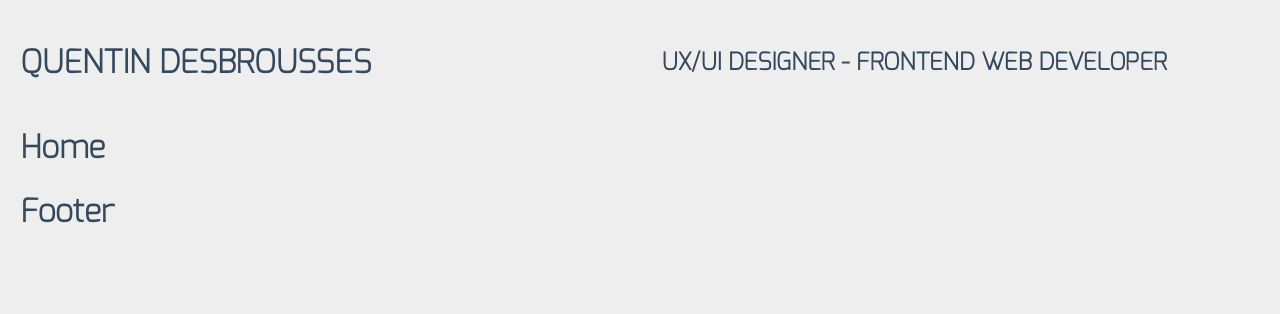
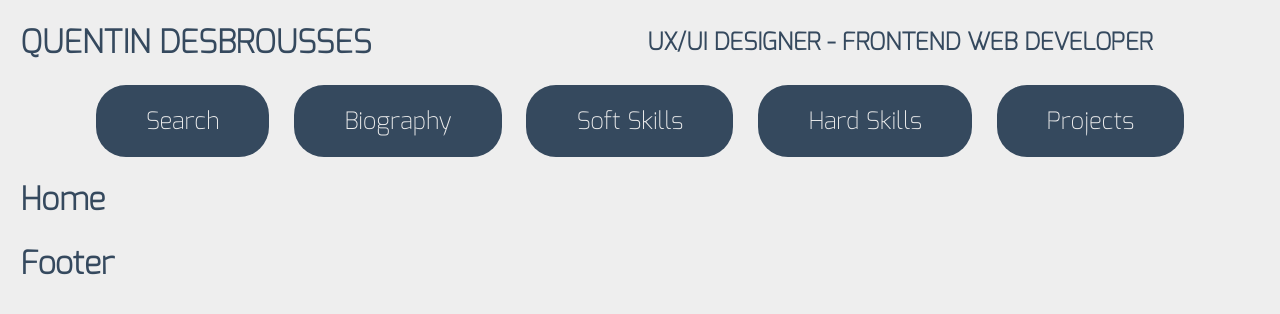
Before and after one commit to Desque/personal-website, a React (Create React App) app in the folder personal-website/: page / in a window 1280 px wide. Shown: the top 314 px of the page. Built offline with nearby package versions, Linux system fonts and the light colour scheme.

Commit message:
create navigation

```diff
--- a/personal-website/package.json
+++ b/personal-website/package.json
@@ -8,6 +8,7 @@
     "@testing-library/user-event": "^13.5.0",
     "react": "^18.2.0",
     "react-dom": "^18.2.0",
+    "react-icons": "^4.6.0",
     "react-scripts": "5.0.1",
     "sass": "^1.55.0",
     "web-vitals": "^2.1.4"
--- a/personal-website/src/components/Navigation.js
+++ b/personal-website/src/components/Navigation.js
@@ -1,9 +1,14 @@
 import React from 'react';
+import {NavLink} from "react-router-dom";
 
 const Navigation = () => {
     return (
         <div className="navigation">
-
+            <NavLink to="/searching">Search</NavLink>
+            <NavLink to="/bio">Biography</NavLink>
+            <NavLink to="/soft-skills">Soft Skills</NavLink>
+            <NavLink to="/hard-skills">Hard Skills</NavLink>
+            <NavLink to="/projects">Projects</NavLink>
         </div>
     );
 };
--- a/personal-website/src/style/components/Header.scss
+++ b/personal-website/src/style/components/Header.scss
@@ -1,27 +1,33 @@
 .header {
-  width: 100vw;
-  @include renderFlex(row,center,space-between,250px);
+  @include renderFlex(row,center);
   white-space: nowrap;
   @include mobile-pad {
     white-space: break-spaces;
     @include renderFlex(column,center,center);
   }
   > h1 {
+    padding: 0;
     margin:0;
-    font-size: 2.5rem;
+    font-size: $font-size-1;
     @include mobile-only {
-      font-size: 2rem;
+      font-size: $font-size-mobile-1;
+    }
+    @include mobile-only {
+      font-size: $font-size-pad-1;
     }
   }
   > h2 {
-    margin: 0;
-    font-size: 1.5rem;
-    width: 38ch;
-    animation: typing 1s steps(38), blink .5s step-end infinite alternate;
+    margin: 0 !important;
+    font-size: $font-size-2;
+    width: 39ch;
+    animation: typing 1s steps(39), blink .5s step-end infinite alternate;
     white-space: nowrap;
     overflow: hidden;
+    @include mobile-pad {
+      font-size: $font-size-pad-2;
+    }
     @include mobile-only {
-      font-size: 1rem;
+      font-size: $font-size-mobile-2;
     }
     @keyframes typing {
       from {
--- a/personal-website/src/style/components/Navigation.scss
+++ b/personal-website/src/style/components/Navigation.scss
@@ -0,0 +1,33 @@
+.navigation {
+  width: 100%;
+  @include renderFlex(row,center,center,2%);
+  @include mobile-pad {
+    @include renderFlex(row,center,center,2%);
+  }
+  @include mobile-only {
+    @include renderFlex(row,center,center,2%);
+  }
+  > * {
+    text-decoration: none;
+    color: $secondary-color;
+    background-color: $primary-color;
+    padding: 20px 50px 20px 50px;
+    border-radius: 30px;
+    font-size: $font-size-2;
+    white-space: nowrap;
+    text-align: center;
+    @include mobile-pad {
+      padding: 10px 20px 10px 20px;
+      text-align: center;
+      font-size: $font-size-pad-2;
+    }
+    @include mobile-only {
+      padding: 5px 10px 5px 10px;
+      font-size: $font-size-mobile-2;
+    }
+  }
+  > *:hover {
+    transition-duration: .2s;
+    transform: translateY(5px);
+  }
+}
--- a/personal-website/src/style/settings.scss
+++ b/personal-website/src/style/settings.scss
@@ -10,6 +10,15 @@
 $font-1 : "font1", sans-serif;
 $font-2 : "font2", sans-serif;
 
+$font-size-1 : 2.5rem;
+$font-size-2 : 1.5rem;
+$font-size-3 : 1rem;
+$font-size-pad-1 : 2rem;
+$font-size-pad-2 : 1rem;
+$font-size-pad-3 : .5rem;
+$font-size-mobile-1 : 1.5rem;
+$font-size-mobile-2 : .5rem;
+$font-size-mobile-3 : .2rem;
 // Colors
 $primary-color : #35495E;
 $secondary-color : #EEEEEE;
@@ -58,17 +67,13 @@ $breakpoints: (
 //global scss
 body {
   margin: 0;
-  width: 100vw;
   background-color: $secondary-color;
   font-family: $font-2;
   color: $primary-color;
-  @include renderFlex(column,flex-start);
-  @include mobile-pad {
-    @include renderFlex(flex-start,center);
-  }
 }
 .container {
-  width: 100%;
+  margin: 0;
+  padding: 0 20px 20px 20px;
+  width: inherit;
   height: 100%;
-  margin: 20px;
 }
```
Also changed, not shown: 1 other file (tests, documents, lock files or other folders).
